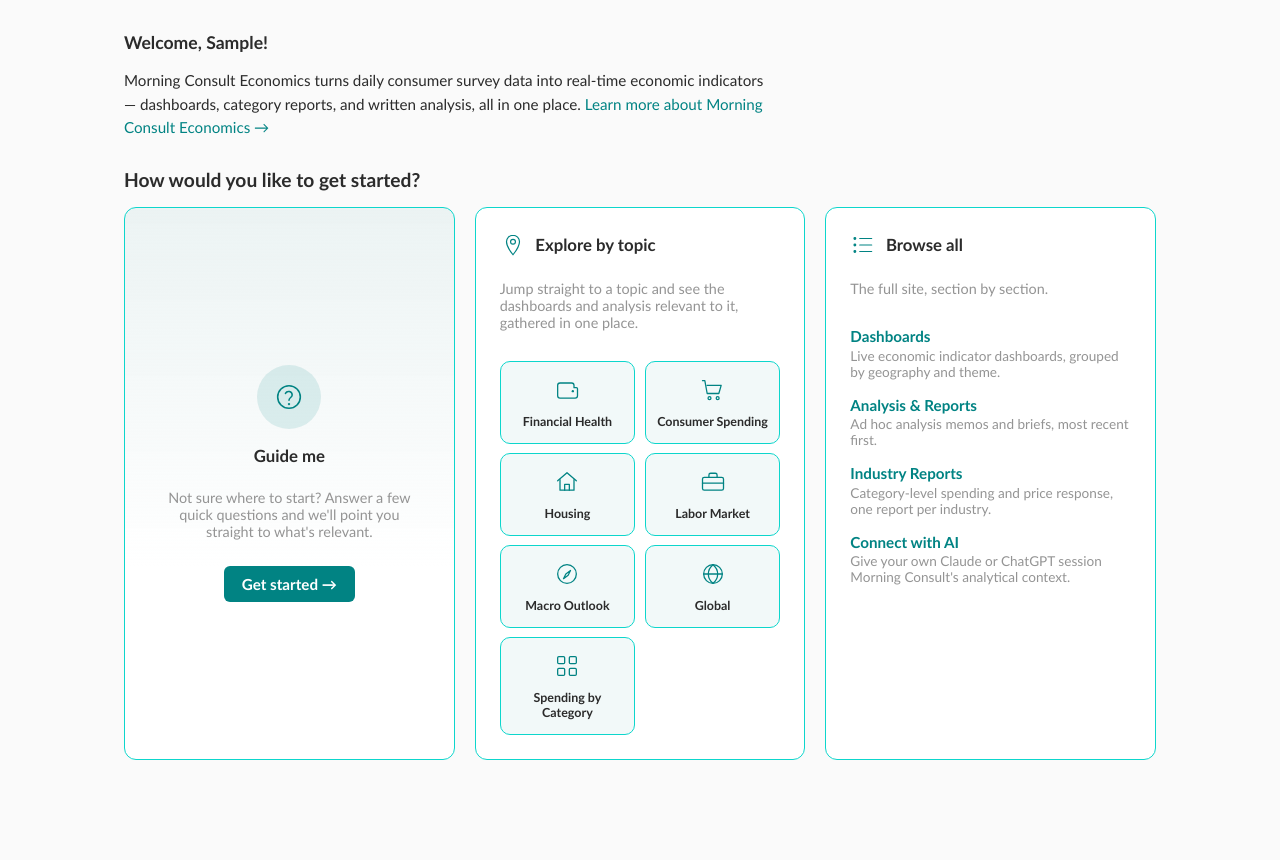
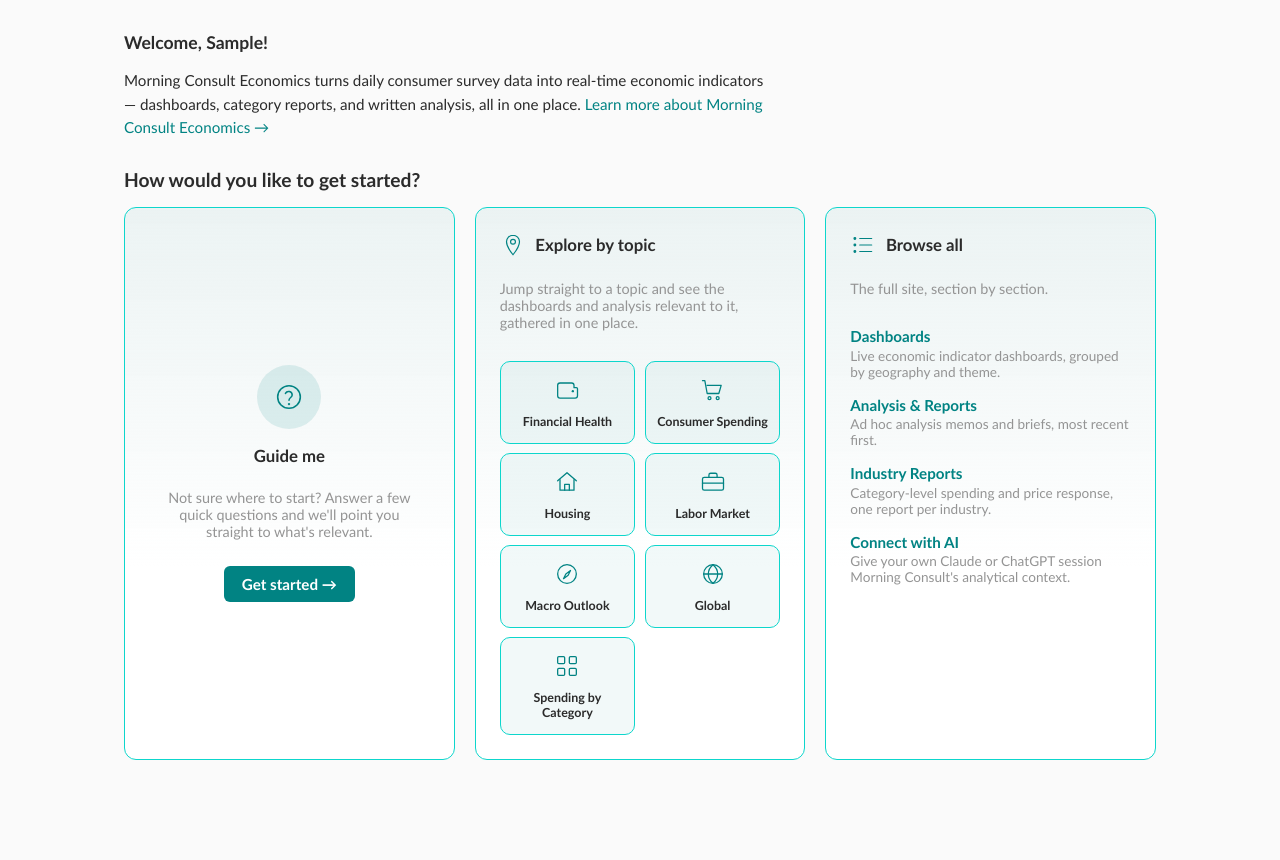
Before and after one commit to kbruun-rgb/MC-Econ-Intel, a Flask app: page / in a window 1280 px wide. Shown: the part 55-915 px from the top of the page. Run offline with Flask 3, Linux system fonts and the light colour scheme; the visitor is signed in with stand-in values (Sample User, id 1).

Commit message:
Match teal shading across all three home page cards, add purple to Global chip
The teal gradient was only ever wired to the Guide me card; Explore by
topic and Browse all stayed plain white. Moved it to the shared .path-card
base so all three match. Also makes the "Global" geography filter chip turn
purple when active instead of the default teal, reinforcing the same
Global=purple rule already used for badges and section headers.

```diff
--- a/app/static/css/style.css
+++ b/app/static/css/style.css
@@ -145,7 +145,7 @@ main {
 .path-card {
   display: flex;
   flex-direction: column;
-  background: white;
+  background: linear-gradient(180deg, rgba(1,131,131,0.06), white 65%);
   border: 1px solid var(--mc-teal-light);
   border-radius: 12px;
   padding: 1.5rem;
@@ -166,7 +166,6 @@ main {
   align-items: center;
   text-align: center;
   justify-content: center;
-  background: linear-gradient(180deg, rgba(1,131,131,0.06), white 65%);
 }
 .guide-card .path-heading { justify-content: center; }
 .guide-card p.subtle { max-width: 260px; }
@@ -510,6 +509,7 @@ main {
   color: var(--mc-near-black);
 }
 .chip.active { background: var(--mc-teal); border-color: var(--mc-teal); color: white; }
+.chip[data-geography="Global"].active { background: var(--mc-purple); border-color: var(--mc-purple); }
 
 table.reports-table { width: 100%; border-collapse: collapse; background: white; border: 1px solid var(--mc-light-gray); border-radius: 10px; overflow: hidden; }
 table.reports-table th, table.reports-table td { text-align: left; padding: 0.7rem 1rem; border-bottom: 1px solid var(--mc-light-gray); font-size: 0.92rem; }
```
